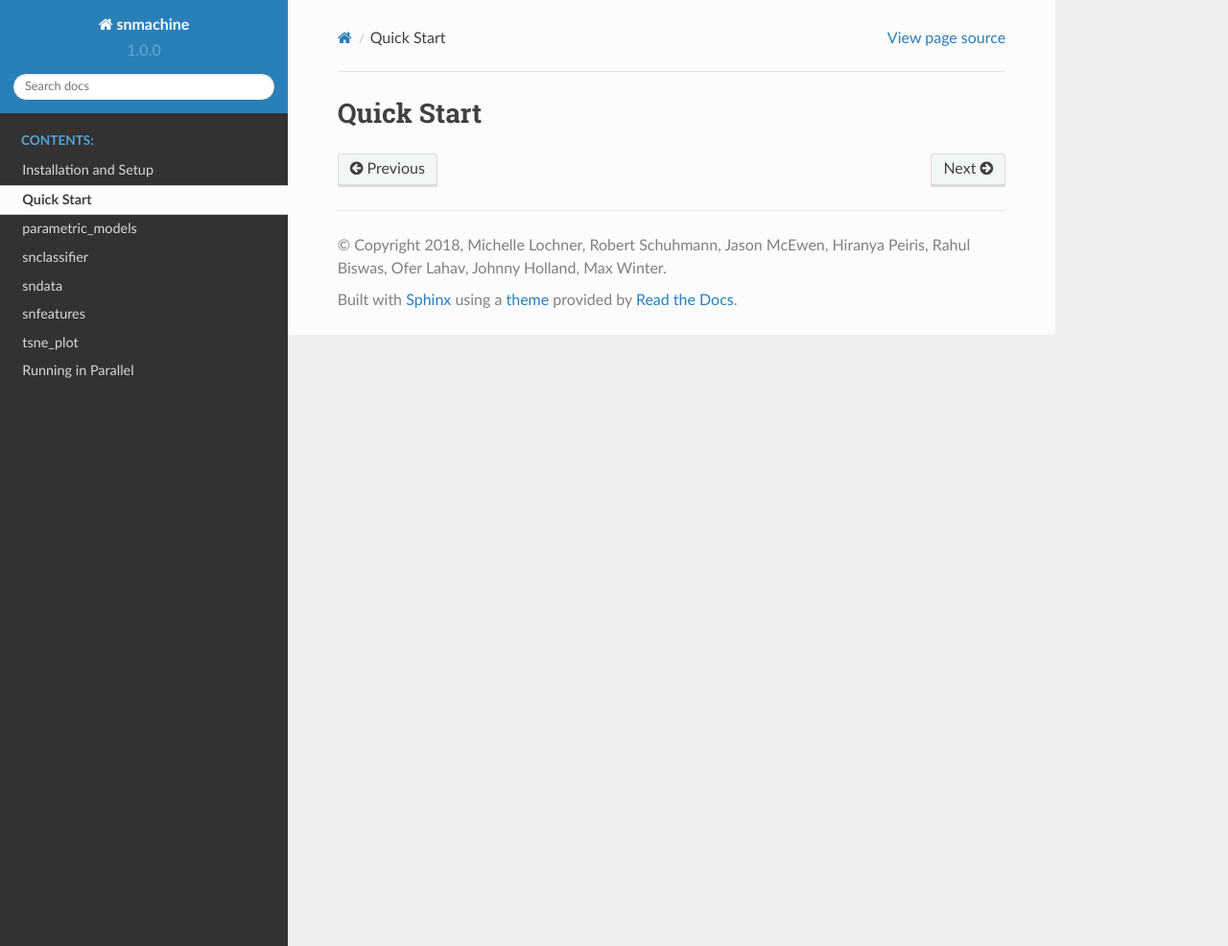
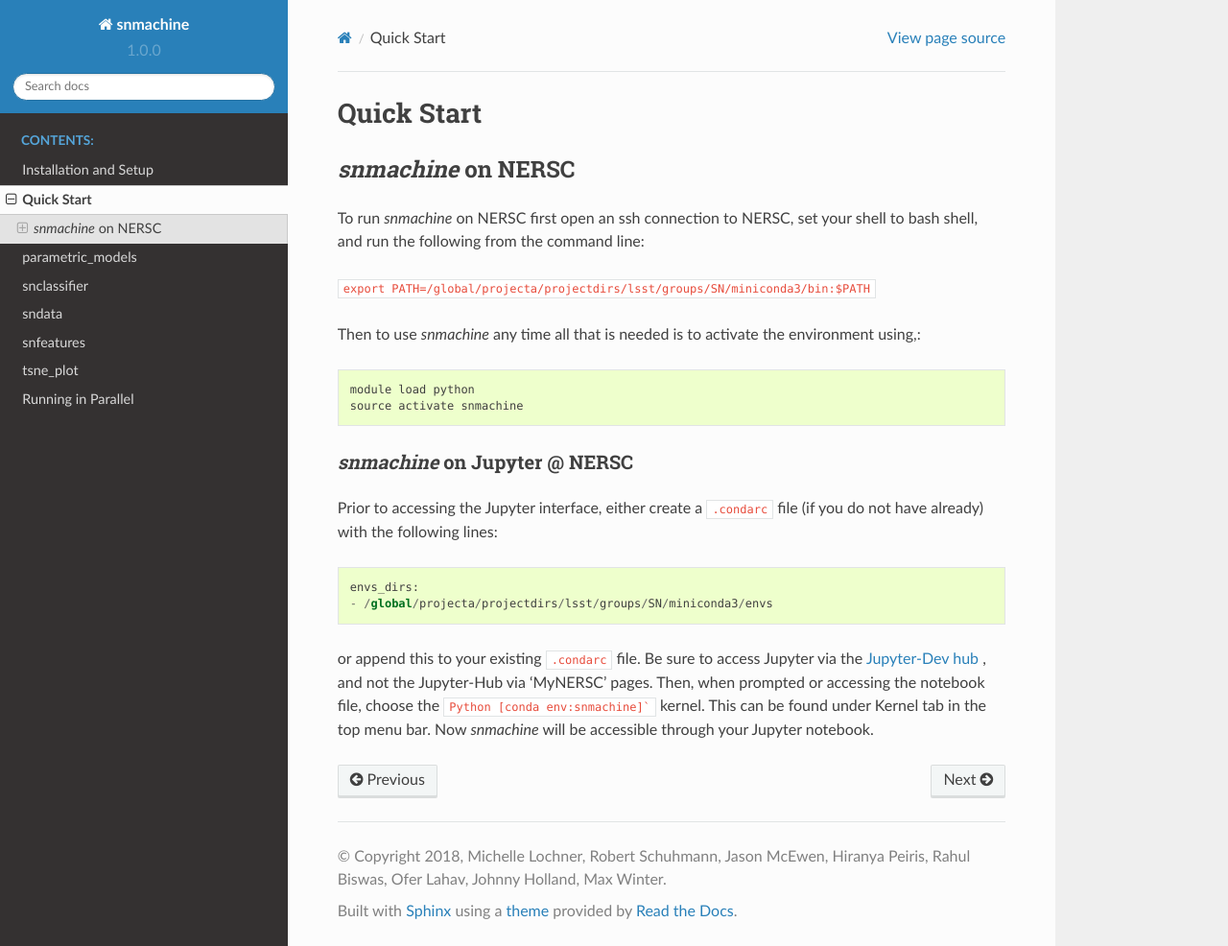
Before and after one commit to LSSTDESC/snmachine, a Sphinx documentation site: the page built from docs/quickstart.rst, in a window 1280 px wide and 986 px high. Shown: the whole window at 96% size. Built offline with Sphinx 7.4.7 and the Read the Docs theme 2.0.0, drawn with Linux system fonts in a browser that asks for light colours.

Commit message:
Added documentation to the online pages for running snamchine on NERSC. More to be done.

````diff
--- a/docs/quickstart.rst
+++ b/docs/quickstart.rst
@@ -1,3 +1,26 @@
 ***********
 Quick Start
 ***********
+
+
+`snmachine` on NERSC
+====================
+To run `snmachine` on NERSC first open an ssh connection to NERSC, set your shell to bash shell, and run the following from the command line:
+
+``export PATH=/global/projecta/projectdirs/lsst/groups/SN/miniconda3/bin:$PATH``
+
+Then to use `snmachine` any time all that is needed is to activate the environment using,::
+
+    module load python
+    source activate snmachine
+
+
+`snmachine` on Jupyter @ NERSC
+------------------------------
+
+Prior to accessing the Jupyter interface, either create a ``.condarc`` file (if you do not have already) with the following lines::
+
+    envs_dirs:
+    - /global/projecta/projectdirs/lsst/groups/SN/miniconda3/envs
+
+or append this to your existing ``.condarc`` file. Be sure to access Jupyter via the `Jupyter-Dev hub <https://jupyter-dev.nersc.gov/>`_ , and not the Jupyter-Hub via 'MyNERSC' pages. Then, when prompted or accessing the notebook file, choose the ``Python [conda env:snmachine]``` kernel. This can be found under Kernel tab in the top menu bar. Now `snmachine` will be accessible through your Jupyter notebook.
````
